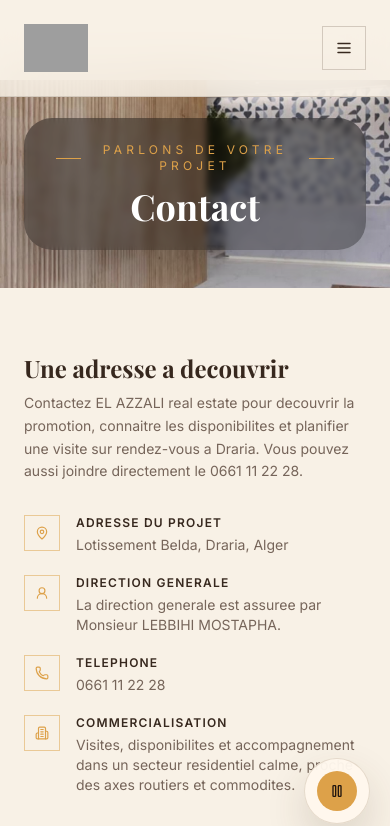
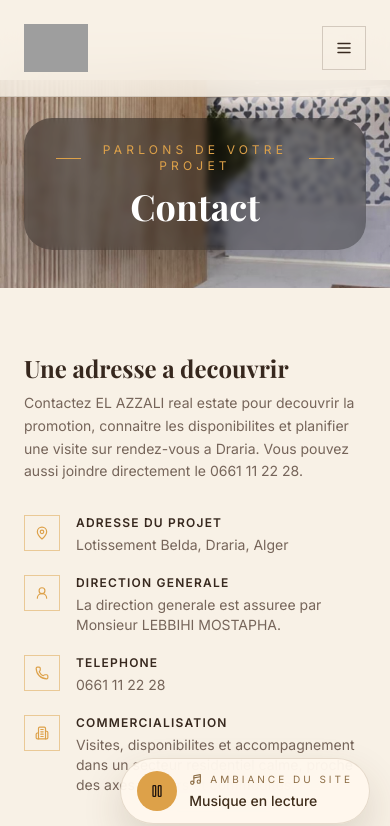
Before and after one commit to RENOLIX/promotion.github.io, a React (Vite) app: page /contact in a window 390 px wide. Shown: the top 826 px of the page. Built offline with nearby package versions, Linux system fonts and the light colour scheme; grey boxes are pictures that could not be loaded; a web font is replaced by a local one.

Commit message:
Replace site music with extracted video audio

```diff
--- a/src/components/layout/SiteAudio.tsx
+++ b/src/components/layout/SiteAudio.tsx
@@ -63,7 +63,7 @@ export default function SiteAudio() {
   useEffect(() => {
     const timer = window.setTimeout(() => {
       setShowMobileLabel(false);
-    }, 5000);
+    }, 10000);
 
     return () => {
       window.clearTimeout(timer);
@@ -90,16 +90,14 @@ export default function SiteAudio() {
     <>
       <audio ref={audioRef} preload="auto">
         <source
-          src={`${import.meta.env.BASE_URL}el-azzali/bach-prelude.mp3`}
+          src={`${import.meta.env.BASE_URL}el-azzali/site-ambience.mp3`}
           type="audio/mpeg"
         />
       </audio>
 
       <button
         aria-label={isPlaying ? "Couper la musique du site" : "Activer la musique du site"}
-        className={`fixed bottom-5 right-5 z-[80] flex items-center rounded-full border border-[#6f5330]/18 bg-[rgba(255,248,238,0.92)] py-3 text-left shadow-[0_18px_40px_rgba(77,55,28,0.16)] backdrop-blur-xl transition-all hover:-translate-y-0.5 ${
-          showMobileLabel ? "gap-3 px-4" : "gap-0 px-3 sm:gap-3 sm:px-4"
-        }`}
+        className="fixed bottom-5 right-5 z-[80] flex items-center gap-3 rounded-full border border-[#6f5330]/18 bg-[rgba(255,248,238,0.92)] px-4 py-3 text-left shadow-[0_18px_40px_rgba(77,55,28,0.16)] backdrop-blur-xl transition-transform hover:-translate-y-0.5"
         onClick={() => {
           void togglePlayback();
         }}
```
Also changed, not shown: 2 other files (tests, documents, lock files or other folders).
